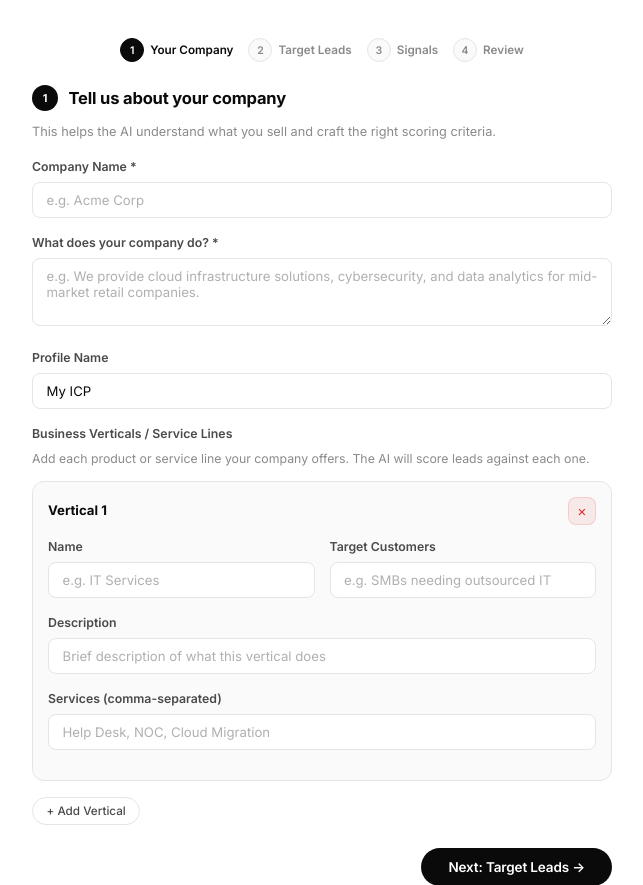
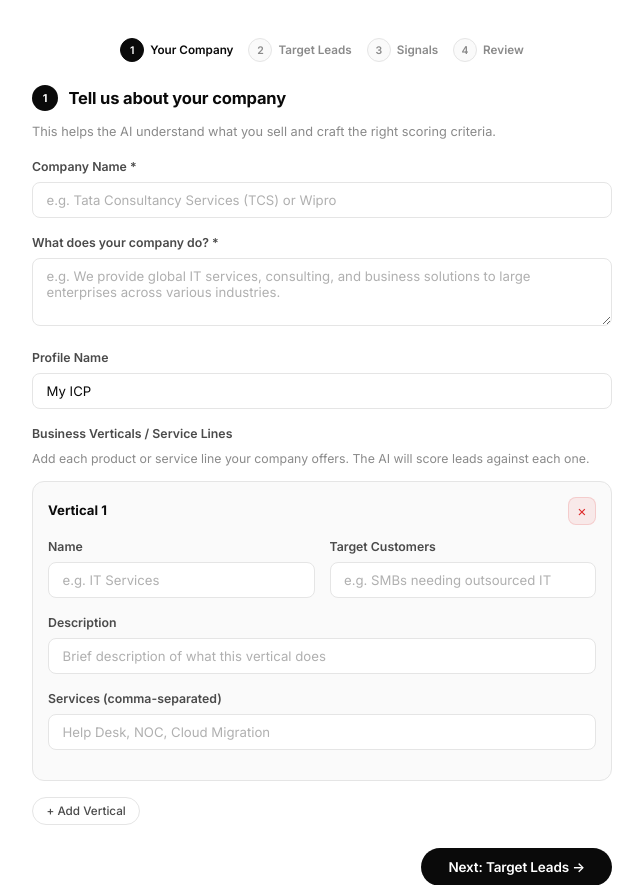
Before and after one commit to V2A0R0U4N/Sales-Intelligence-Automator, a Python web app: template templates/icp_builder.html in a window 1280 px wide. Shown: the part 245-1130 px from the top of the page, without its empty margins (318-961 px from the left). Run offline with Jinja, Linux system fonts and the light colour scheme; the template is opened without the code that fills it, so the values that code supplies are empty.

Commit message:
Update ICP placeholders to TCS and Wipro

```diff
--- a/templates/icp_builder.html
+++ b/templates/icp_builder.html
@@ -52,13 +52,13 @@
                 <div class="form-group">
                     <label for="your_company_name">Company Name *</label>
                     <input type="text" id="your_company_name" name="your_company_name"
-                           placeholder="e.g. Acme Corp" required>
+                           placeholder="e.g. Tata Consultancy Services (TCS) or Wipro" required>
                 </div>
 
                 <div class="form-group">
                     <label for="your_company_description">What does your company do? *</label>
                     <textarea id="your_company_description" name="your_company_description" rows="3"
-                              placeholder="e.g. We provide cloud infrastructure solutions, cybersecurity, and data analytics for mid-market retail companies." required></textarea>
+                              placeholder="e.g. We provide global IT services, consulting, and business solutions to large enterprises across various industries." required></textarea>
                 </div>
 
                 <div class="form-group">
```
